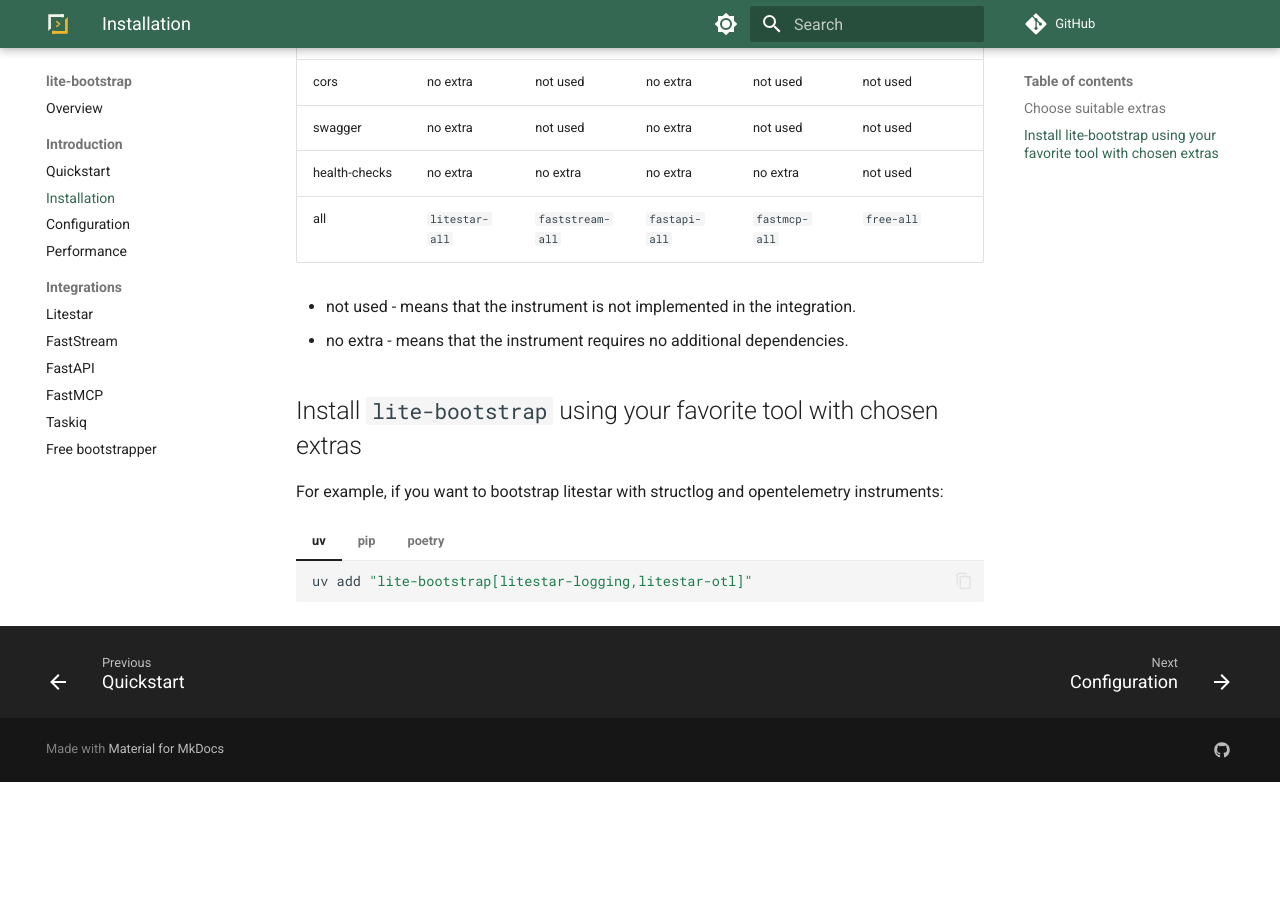
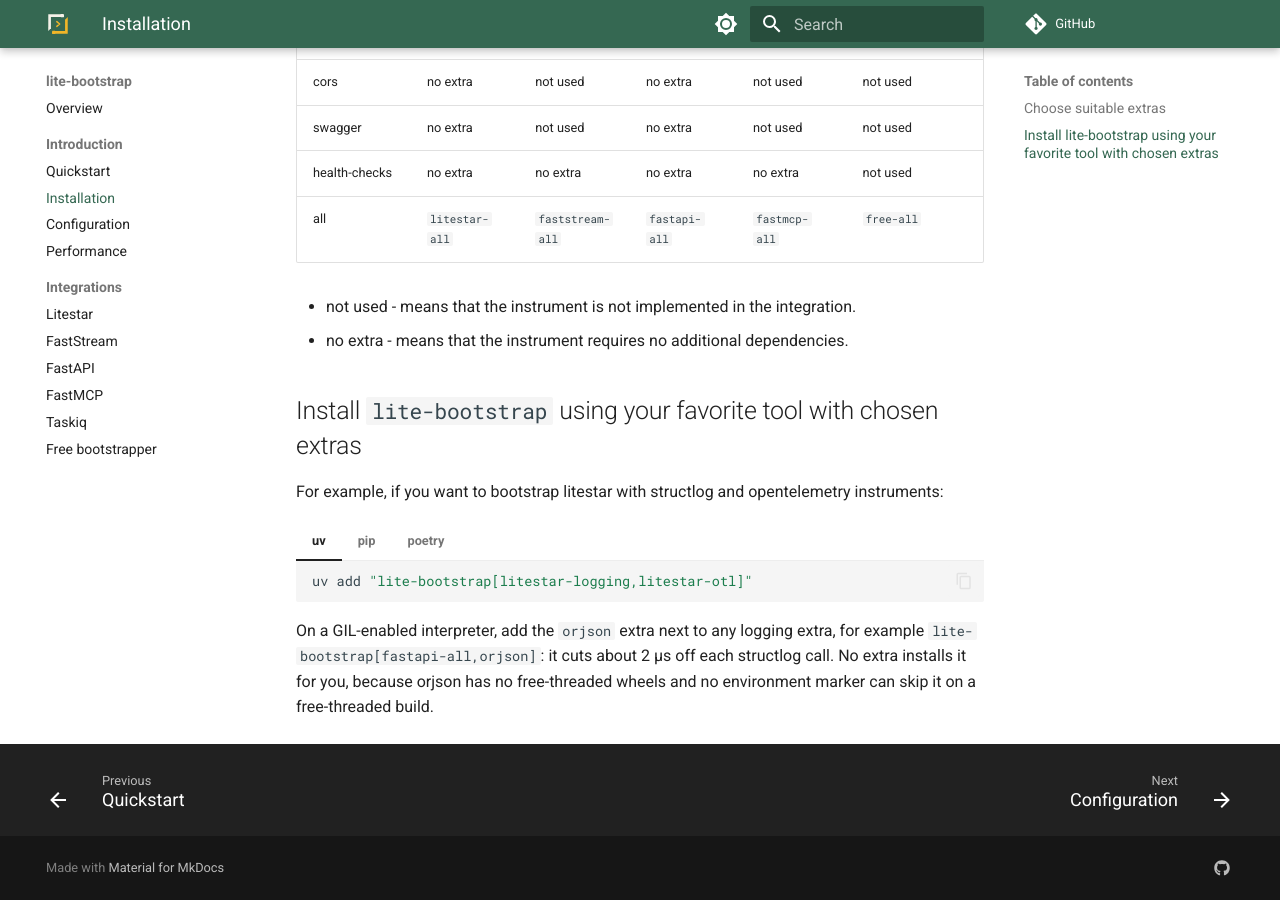
Before and after one commit to modern-python/lite-bootstrap, an MkDocs documentation site: the page built from docs/introduction/installation.md, in a window 1280 px wide and 900 px high, scrolled down 629 px. Built offline with MkDocs 1.6.1 and Material for MkDocs 9.7.7, drawn with Linux system fonts in a browser that asks for light colours; comment, search, counter and statistics services are not loaded; before the commit the page ends 1411 px from its top, so only the background shows below that.

Commit message:
docs: recommend the orjson extra next to logging on GIL builds (#354)

````diff
--- a/docs/introduction/installation.md
+++ b/docs/introduction/installation.md
@@ -40,3 +40,8 @@
       ```bash
       poetry add "lite-bootstrap[litestar-logging,litestar-otl]"
       ```
+
+On a GIL-enabled interpreter, add the `orjson` extra next to any logging extra, for example
+`lite-bootstrap[fastapi-all,orjson]`: it cuts about 2 µs off each structlog call. No extra installs
+it for you, because orjson has no free-threaded wheels and no environment marker can skip it on a
+free-threaded build.
````
